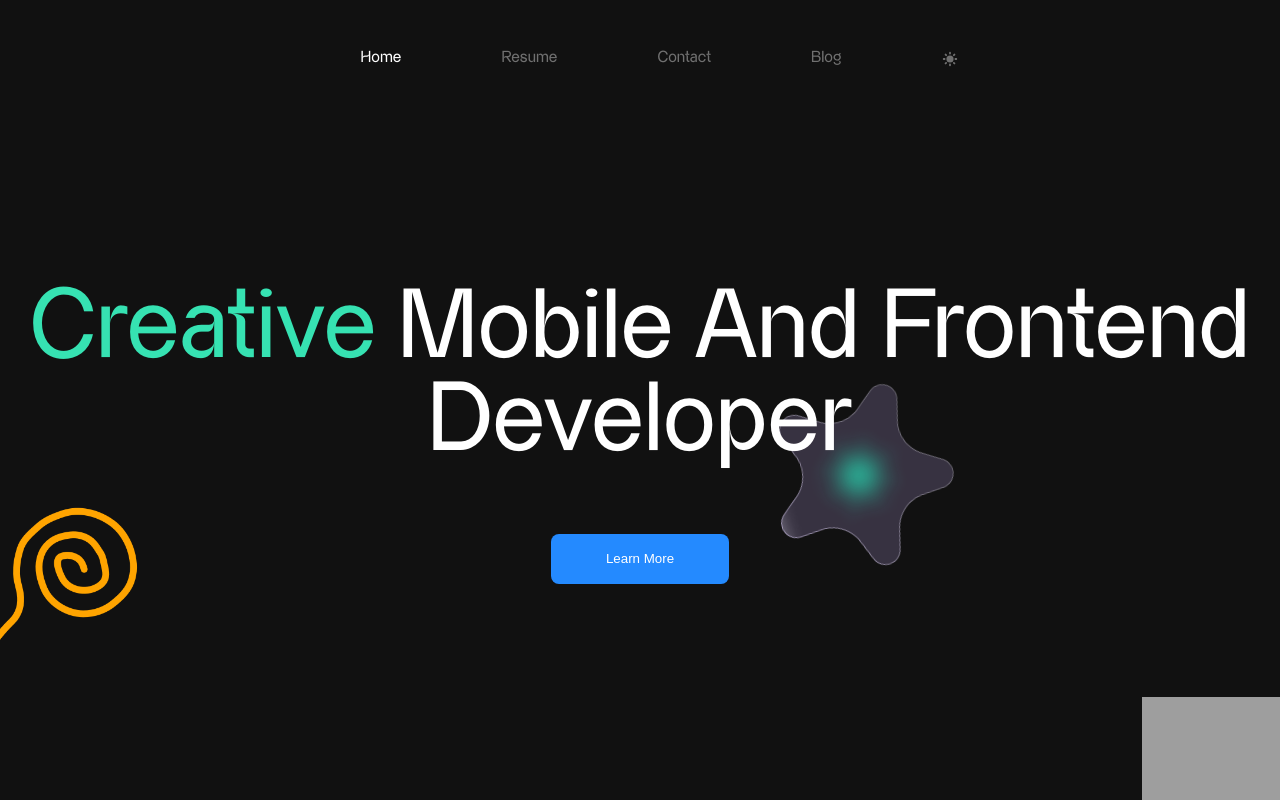
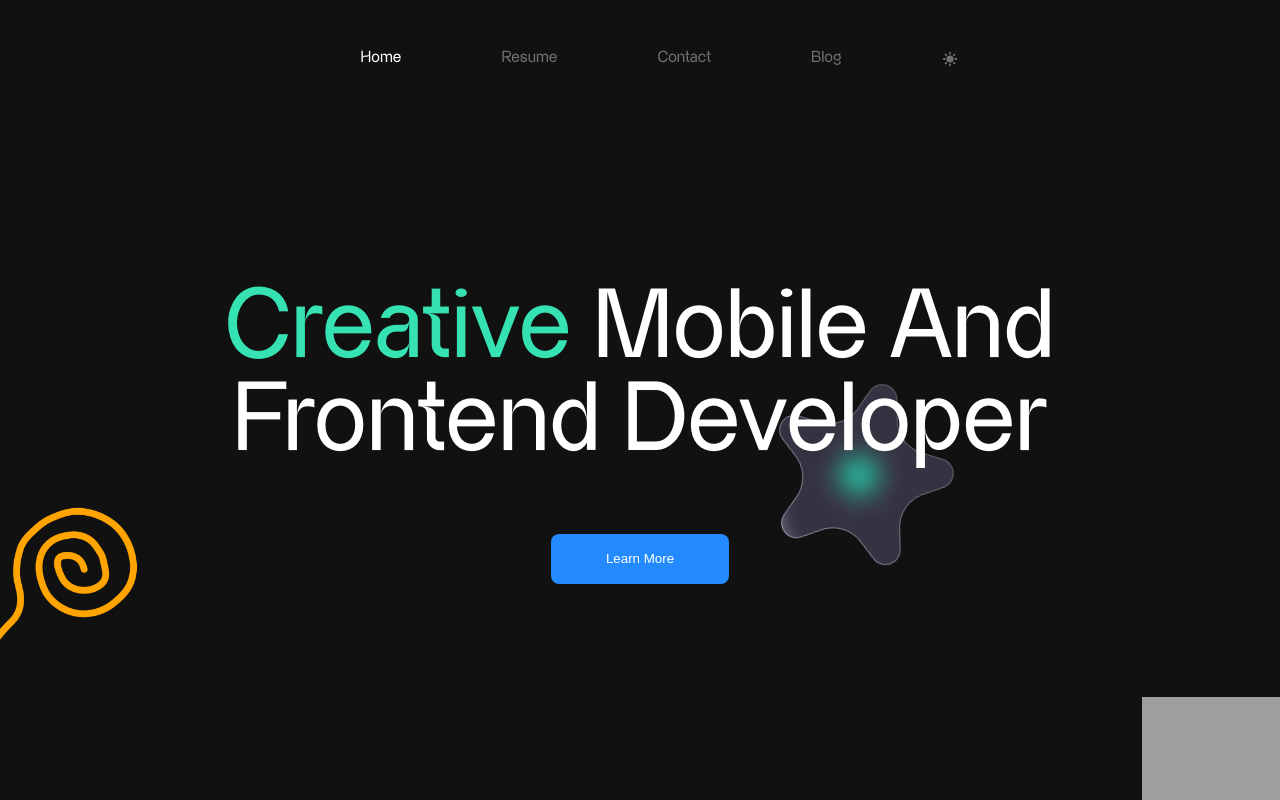
Before and after one commit to Iamstanlee/next-portfolio, a Next.js app: page / in a window 1280 px wide. Shown: the top 800 px of the page. Built offline with nearby package versions, Linux system fonts and the light colour scheme; grey boxes are pictures that could not be loaded.

Commit message:
fix: minor changes

```diff
--- a/src/components/Hero/styles.ts
+++ b/src/components/Hero/styles.ts
@@ -10,7 +10,8 @@ export const Container = styled.div`
   min-height: 600px;
   padding: 0 15px;
   @media only screen and (min-width: 765px) {
-    padding: 0;
+    padding: 0 15px;
+
   }
 `;
 
@@ -25,6 +26,7 @@ export const HeaderText = styled.h1`
   }
   @media only screen and (min-width: 768px) {
     font-size: 98px;
+    max-width: 1000px;
   }
 `;
 
```
